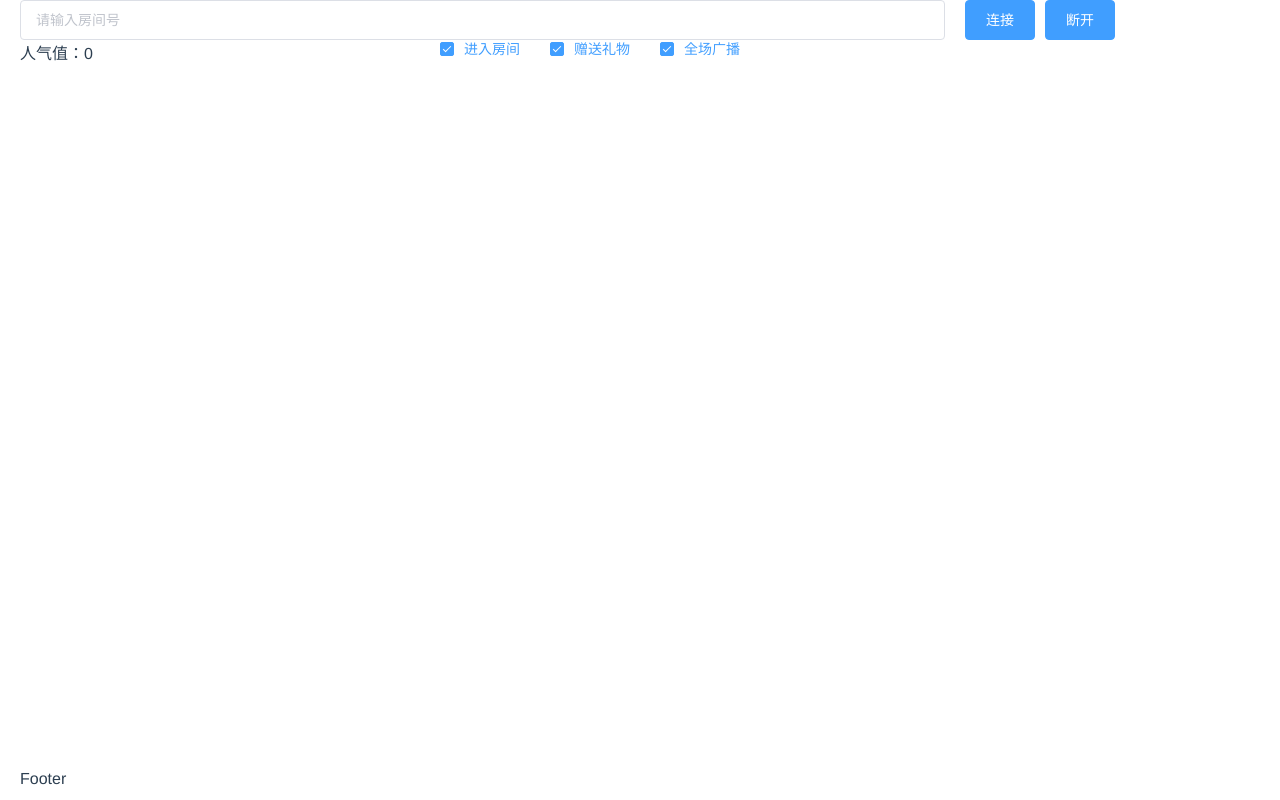
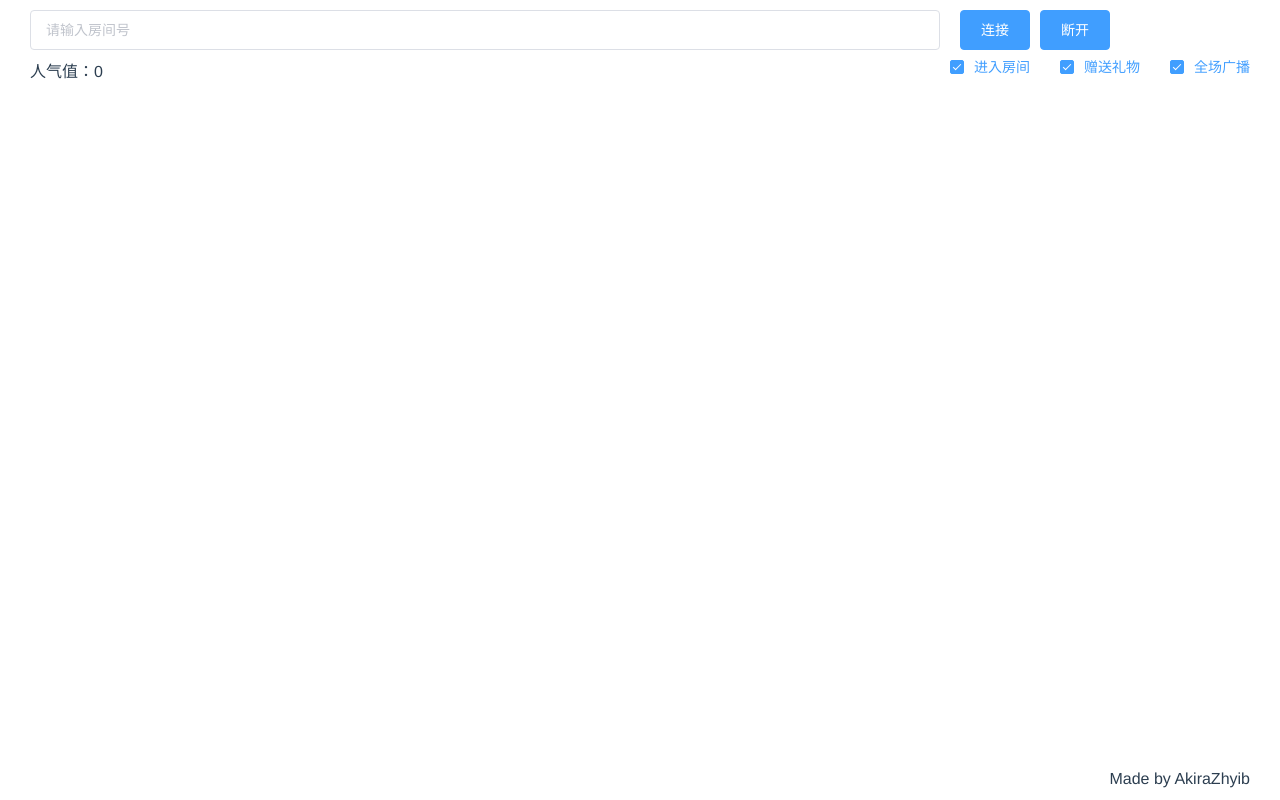
Before and after one commit to zhyib/danmu, a Vue app: page / in a window 1280 px wide. Built offline with nearby package versions, Linux system fonts and the light colour scheme.

Commit message:
fix: style and scroll

```diff
--- a/src/views/home/core.js
+++ b/src/views/home/core.js
@@ -90,9 +90,9 @@ function decode(buffer) {
       });
     }
   } else {
-    throw new Error('Decode faied: Invalid operation');
+    throw new Error('Decode failed: Invalid operation');
   }
-  // console.log(packet);
+  console.log(packet);
   return packet;
 }
 
@@ -268,7 +268,7 @@ function handlePacket(packet) {
         body: [`连接房间${CONFIG.ROOM_ID}成功`],
       };
     default:
-      throw new Error('Cannot hanlde: Unknown operarion');
+      throw new Error('Cannot handle: Unknown operation');
   }
 }
 
--- a/src/views/home/home.css
+++ b/src/views/home/home.css
@@ -1,3 +1,18 @@
-.header {
-    height: 80px;
+#container {
+    height: 100%;
+    padding: 10px 10px 0 10px;
 }
+
+#header {
+    height: 60px;
+}
+
+#status {
+    padding-top: 8px;
+    display: flex;
+    justify-content: space-between;
+}
+
+#foot-content {
+    text-align: right;
+}
--- a/src/views/home/home.js
+++ b/src/views/home/home.js
@@ -14,24 +14,28 @@ export default {
       displayConfig: CONFIG.DISPLAY,
     };
   },
-  updated() {
-    const mainBox = document.getElementById('mainBox');
-    const giftBox = document.getElementById('giftBox');
-    mainBox.scrollTop = mainBox.scrollHeight;
-    console.log(mainBox.scrollTop, mainBox.scrollHeight);
-    giftBox.scrollTop = giftBox.scrollHeight;
-  },
   methods: {
     connect() {
       const topThis = this;
       const ws = new WebSocket('ws://broadcastlv.chat.bilibili.com:2244/sub');
       this.ws = ws;
       const { roomid } = this;
+
+      if (!/^\d+$/.test(roomid) || +roomid === 0) {
+        this.$message({
+          message: '请输入有效数字',
+          duration: 1000,
+          type: 'error',
+        });
+        return;
+      }
+
       CONFIG.ROOM_ID = roomid;
       ws.onopen = function onopen() {
         console.log('Connection open ...');
         try {
           ws.send(encode(RES_CODE.ENTER_ROOM, { roomid }));
+          ws.send(encode(RES_CODE.HEART_BEAT, { roomid }));
           setInterval(() => {
             ws.send(encode(RES_CODE.HEART_BEAT, { roomid }));
           }, 30000);
@@ -43,12 +47,12 @@ export default {
       ws.onmessage = function onmessage(res) {
         // res.data is a blob
         const reader = new FileReader();
-        reader.readAsArrayBuffer(res.data, 'utf-8');
+        reader.readAsArrayBuffer(res.data);
         reader.onload = function onload() {
           try {
             const buffer = Buffer.from(reader.result);
             const packet = decode(buffer);
-            topThis.dispalyPacket(handlePacket(packet));
+            topThis.displayPacket(handlePacket(packet));
           } catch (e) {
             console.log(e);
           }
@@ -66,7 +70,7 @@ export default {
     disconnect() {
       this.ws.close();
     },
-    dispalyPacket(packet) {
+    displayPacket(packet) {
       switch (packet.type) {
         case 'HEART_BEAT_RES':
           this.popularity = packet.body[0];
@@ -91,9 +95,15 @@ export default {
         switch (inner.type) {
           case 'MainBox':
             this.displayMain += `${bodys[i].body}</br>`;
+            this.$nextTick(() => {
+              this.$refs.mainCol.scrollTop = this.$refs.mainBox.scrollHeight;
+            });
             break;
           case 'GiftBox':
             this.displayGift += `${bodys[i].body}</br>`;
+            this.$nextTick(() => {
+              this.$refs.giftCol.scrollTop = this.$refs.giftBox.scrollHeight;
+            });
             break;
           case 'Hide':
             break;
@@ -106,8 +116,7 @@ export default {
       }
     },
   },
-  computed: {
-  },
+  computed: {},
   watch: {
     displayConfig() {
       CONFIG.DISPLAY = this.displayConfig;
--- a/src/views/home/home.vue
+++ b/src/views/home/home.vue
@@ -1,13 +1,14 @@
 <template>
-  <el-container style="height: 100%">
-    <el-header style="height: 80px">
+  <el-container id="container">
+    <el-header id="header">
       <div>
         <el-row :gutter=20>
           <el-col :span="18">
             <el-input
-              v-model="roomid"
-              placeholder="请输入房间号"
-              clearable
+                v-model="roomid"
+                placeholder="请输入房间号"
+                @keyup.enter.native="connect"
+                clearable
             ></el-input>
           </el-col>
           <el-col :span="6">
@@ -15,32 +16,38 @@
             <el-button type="primary" @click="disconnect">断开</el-button>
           </el-col>
         </el-row>
-        <el-row :gutter=20>
-          <el-col :span="8">
+        <div id="status">
+          <div id="popularity">
             人气值：{{ popularity }}
-          </el-col>
-          <el-col :span="16">
+          </div>
+          <div id="check-boxes">
             <el-checkbox-group v-model="displayConfig">
               <el-checkbox label="DISPLAY_INTERACT_WORD">进入房间</el-checkbox>
               <el-checkbox label="DISPLAY_GIFT">赠送礼物</el-checkbox>
               <el-checkbox label="DISPLAY_NOTICE_MSG">全场广播</el-checkbox>
             </el-checkbox-group>
-          </el-col>
-        </el-row>
+          </div>
+        </div>
       </div>
     </el-header>
     <el-main style="height: 100%">
-      <el-row style="height: 100%;">
-        <el-col :span="12" style="height: 100%; overflow-y: scroll">
-          <div v-html="displayMain" id="mainBox"></div>
+      <el-row style="height: 100%;" :gutter=20>
+        <el-col :span="12" style="height: 100%">
+          <div style="height: 100%; overflow-y: auto" ref="mainCol">
+            <div v-html="displayMain" id="mainBox" ref="mainBox"></div>
+          </div>
         </el-col>
-        <el-col :span="12" style="height: 100%; overflow-y: scroll">
-          <div v-html="displayGift" id="giftBox"></div>
+        <el-col :span="12" style="height: 100%">
+          <div style="height: 100%; overflow-y: auto" ref="giftCol">
+            <div v-html="displayGift" id="giftBox" ref="giftBox"></div>
+          </div>
         </el-col>
       </el-row>
     </el-main>
     <el-footer style="height: 30px">
-      Footer
+      <div id="foot-content">
+        Made by AkiraZhyib
+      </div>
     </el-footer>
   </el-container>
 </template>
```
